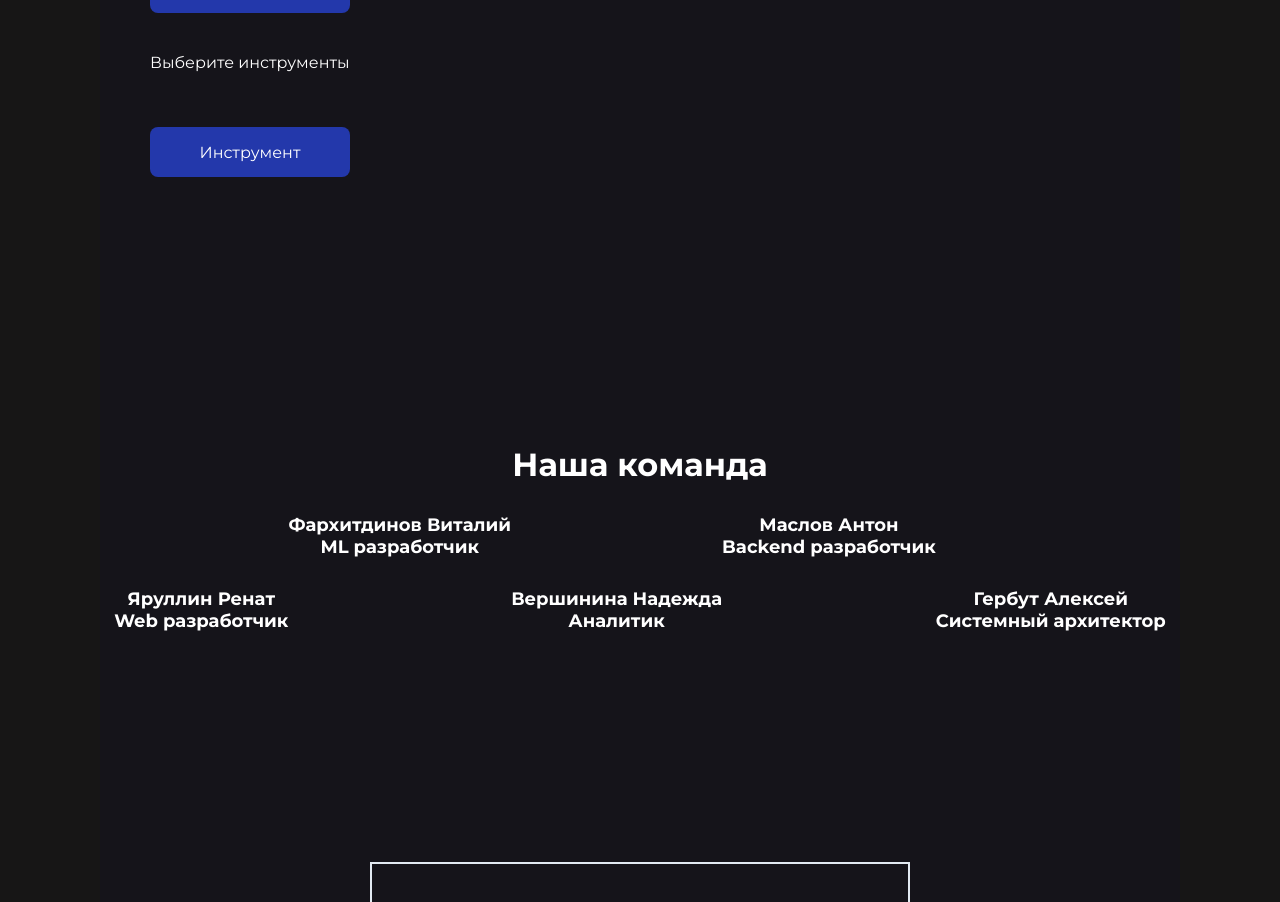
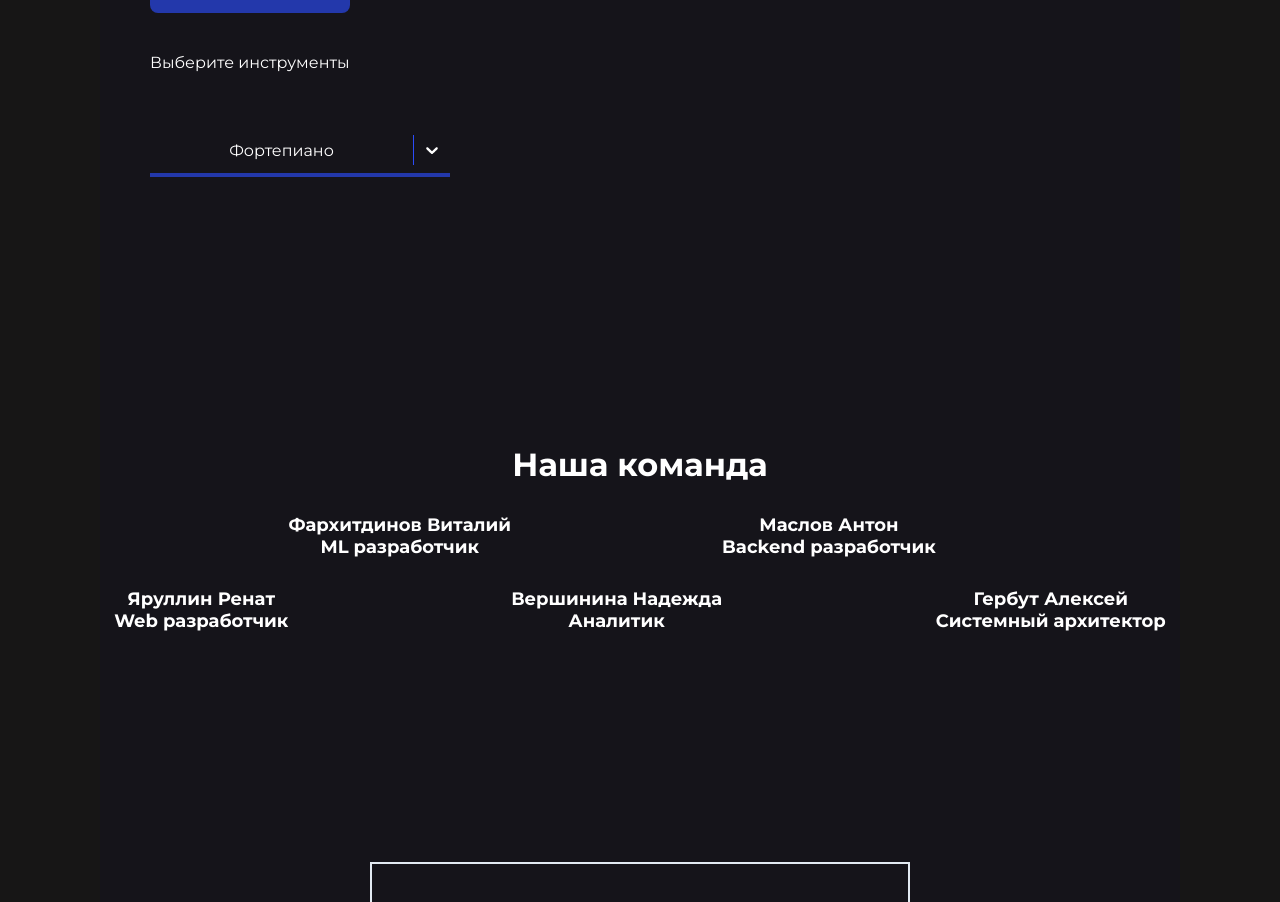
Before and after one commit to rinya1608/museit, a React (Create React App) app in the folder frontend/: page / in a window 1280 px wide. Shown: the part 2222-3124 px from the top of the page. Built offline with nearby package versions, Linux system fonts and the light colour scheme.

Commit message:
MUS-69 MUS-74 redesign the tool selection button

```diff
--- a/frontend/package.json
+++ b/frontend/package.json
@@ -16,6 +16,7 @@
     "react-dom": "^17.0.2",
     "react-router-dom": "^6.3.0",
     "react-scripts": "^2.1.3",
+    "react-select": "^5.3.2",
     "web-vitals": "^2.1.4"
   },
   "scripts": {
--- a/frontend/src/components/fileUpload/FileUploader.module.css
+++ b/frontend/src/components/fileUpload/FileUploader.module.css
@@ -28,18 +28,21 @@
     border-radius: 8px;
     transition: all 0.3s ease;
 }
+
 .fileUploadForm button:hover {
     color: #fff;
 }
+
 .fileUploadForm button:hover:after {
     left: 0;
     width: 100%;
 }
+
 .fileUploadForm button:active {
     top: 2px;
 }
 
-.fileUploadForm{
+.fileUploadForm {
     display: flex;
     flex-direction: column;
     align-items: flex-start;
@@ -48,30 +51,30 @@
     height: 400px;
 }
 
-.fileUploadForm_title{
+.fileUploadForm_title {
     font-size: 32px;
     font-weight: 700;
     margin-left: 40px;
 }
 
-.fileUploadForm_load, .fileUploadForm_wrap{
+.fileUploadForm_load, .fileUploadForm_wrap {
     display: flex;
     width: 100%;
     margin-top: 20px;
 }
 
-.fileUploadForm_load{
+.fileUploadForm_load {
     justify-content: center;
     align-items: center;
     height: 100%;
 }
 
-.fileUploadForm_wrap{
+.fileUploadForm_wrap {
     justify-content: start;
     margin-left: 50px;
 }
 
-.fileUploadForm_wrap_left{
+.fileUploadForm_wrap_left {
     width: 40%;
     display: flex;
     flex-direction: column;
@@ -81,16 +84,16 @@
 
 }
 
-.fileUploadForm_wrap_left_fileTitle, .fileUploadForm_wrap_left_toolTitle, .fileUploadForm_wrap_right_fileName{
+.fileUploadForm_wrap_left_fileTitle, .fileUploadForm_wrap_left_toolTitle, .fileUploadForm_wrap_right_fileName {
     font-size: 16px;
     font-weight: 400;
 }
 
-.fileUploadForm_wrap_left_fileTitle{
+.fileUploadForm_wrap_left_fileTitle {
 
 }
 
-.fileUploadForm_wrap_left_upload{
+.fileUploadForm_wrap_left_upload {
     display: flex;
     margin-top: 40px;
 }
@@ -98,30 +101,57 @@
 .fileUploadForm_wrap_left_upload_inputFile {
     display: none;
 }
+
 .fileUploadForm_wrap_left_upload_buttonFile {
 
 }
+
 .fileUploadForm_wrap_left_upload_buttonUpload {
     margin-left: 20px;
 }
 
-.fileUploadForm_wrap_left_toolTitle{
+.fileUploadForm_wrap_left_toolTitle {
     margin-top: 40px;
 }
 
-.fileUploadForm_wrap_left_tools{
+.fileUploadForm_wrap_left_tools {
     margin-top: 55px;
 }
 
-.fileUploadForm_wrap_left_autoButton{
+.fileUploadForm_wrap_left_autoButton {
 
 }
 
-.fileUploadForm_wrap_left_toolButton{
+.fileUploadForm_wrap_left_toolButton {
 
 }
 
-.fileUploadForm_wrap_right{
+.fileUploadForm_wrap_left_toolButton select {
+    width: 100%;
+    height: 100%;
+    background: inherit;
+    font-size: 20px;
+    box-shadow: 0 5px 20px rgba(0, 0, 0, .3);
+    outline: none;
+
+}
+
+.fileUploadForm_wrap_left_toolButton select:before {
+    content: "\f150";
+    position: absolute;
+    top: 0;
+    right: 0;
+    width: 50px;
+    height: 50px;
+    text-align: center;
+    line-height: 50px;
+    color: #fff;
+    font-size: 28px;
+    background: #2B4CF9A6;
+    pointer-events: none;
+}
+
+.fileUploadForm_wrap_right {
     width: 50%;
     display: flex;
     flex-direction: column;
@@ -129,7 +159,7 @@
     justify-content: center;
 }
 
-.fileUploadForm_wrap_right_fileName{
+.fileUploadForm_wrap_right_fileName {
 }
 
 
--- a/frontend/src/components/fileUpload/FileUploaderForm.jsx
+++ b/frontend/src/components/fileUpload/FileUploaderForm.jsx
@@ -1,9 +1,24 @@
 import React, {forwardRef} from 'react';
 import classes from "./FileUploader.module.css";
+import "./instrument-select.css"
 import Loader from "../common/loader/Loader";
+import Select from 'react-select';
 
-const FileUploaderForm = forwardRef(({blob, isFile, downloadFileName, fileName, chooseFile, fileUploadHandler, sendFile, downloadFile, isLoad}, ref) => {
+const FileUploaderForm = forwardRef(({
+                                         blob,
+                                         isFile,
+                                         downloadFileName,
+                                         fileName,
+                                         chooseFile,
+                                         fileUploadHandler,
+                                         sendFile,
+                                         downloadFile,
+                                         isLoad
+                                     }, ref) => {
 
+    const options = [
+        { value: 'piano', label: 'Фортепиано' }
+    ]
 
 
     return (
@@ -17,14 +32,17 @@ const FileUploaderForm = forwardRef(({blob, isFile, downloadFileName, fileName,
                         <div className={classes.fileUploadForm_wrap_left}>
                             <h3 className={classes.fileUploadForm_wrap_left_fileTitle}>{fileName ? `Загрузить файл ${fileName}` : 'Выбрать файл'}</h3>
                             <div className={classes.fileUploadForm_wrap_left_upload}>
-                                <input className={classes.fileUploadForm_wrap_left_upload_inputFile} type="file" multiple={false}
+                                <input className={classes.fileUploadForm_wrap_left_upload_inputFile} type="file"
+                                       multiple={false}
                                        ref={ref} onChange={fileUploadHandler}/>
-                                <button className={classes.fileUploadForm_wrap_left_upload_buttonFile} id={"fileUploadFormInput"}
+                                <button className={classes.fileUploadForm_wrap_left_upload_buttonFile}
+                                        id={"fileUploadFormInput"}
                                         onClick={chooseFile}>
                                     Выбрать файл
                                 </button>
                                 {
-                                    isFile ? <button onClick={sendFile} className={classes.fileUploadForm_wrap_left_upload_buttonUpload}>Загрузить</button> : ''
+                                    isFile ? <button onClick={sendFile}
+                                                     className={classes.fileUploadForm_wrap_left_upload_buttonUpload}>Загрузить</button> : ''
                                 }
                             </div>
                             <h3 className={classes.fileUploadForm_wrap_left_toolTitle}>Выберите инструменты</h3>
@@ -32,16 +50,20 @@ const FileUploaderForm = forwardRef(({blob, isFile, downloadFileName, fileName,
                                 {/*<button className={classes.fileUploadForm_wrap_left_autoButton}>
                                     Авто
                                 </button>*/}
-                                <button className={classes.fileUploadForm_wrap_left_toolButton}>
-                                    Инструмент
-                                </button>
+                                <Select options={options}
+                                        classNamePrefix='instrument_select'
+                                        defaultValue={options[0]}
+                                        placeholder='Выбрать'
+                                />
                             </div>
                         </div>
                         {
                             blob ?
                                 <div className={classes.fileUploadForm_wrap_right}>
                                     <h3 className={classes.fileUploadForm_wrap_right_fileName}>{downloadFileName}</h3>
-                                    <button onClick={downloadFile} className={classes.fileUploadForm_wrap_right_buttonDownload}>Cкачать</button>
+                                    <button onClick={downloadFile}
+                                            className={classes.fileUploadForm_wrap_right_buttonDownload}>Cкачать
+                                    </button>
                                 </div>
                                 : null
                         }
--- /dev/null
+++ b/frontend/src/components/fileUpload/instrument-select.css
@@ -0,0 +1,56 @@
+.instrument_select__control {
+    width: 300px;
+    height: 50px;
+    background: inherit !important;
+    border-radius: 0 !important;
+    outline: none !important;
+    border: none !important;
+    box-shadow: none !important;
+    border-bottom: 4px solid #2B4CF9A6 !important;
+}
+
+.instrument_select__control:hover {
+    border-bottom: 4px solid #2845DE !important;
+    transition: all 0.4s ease !important;
+    box-shadow: 0px 10px 8px -5px rgba(40, 69, 222, 0.2) !important;
+}
+
+.instrument_select__control--menu-is-open {
+    border-bottom: 4px solid #2845DE !important;
+}
+
+.instrument_select__menu {
+    background: #171616 !important;
+}
+
+.instrument_select__option--is-focused {
+    background: #2B4CF9A6 !important;
+}
+
+.instrument_select__option--is-selected {
+    background: #2B4CF9A6 !important;
+}
+
+.instrument_select__indicators {
+    cursor: pointer !important;
+}
+
+.instrument_select__indicator-separator {
+    background: #2B4CF9 !important;
+}
+
+.instrument_select__value-container{
+    cursor: pointer !important;
+}
+
+.instrument_select__option{
+    cursor: pointer !important;
+}
+
+.instrument_select__placeholder{
+    color: white !important;
+}
+
+.instrument_select__single-value{
+    color: white !important;
+}
```
Also changed, not shown: 1 other file (tests, documents, lock files or other folders).
